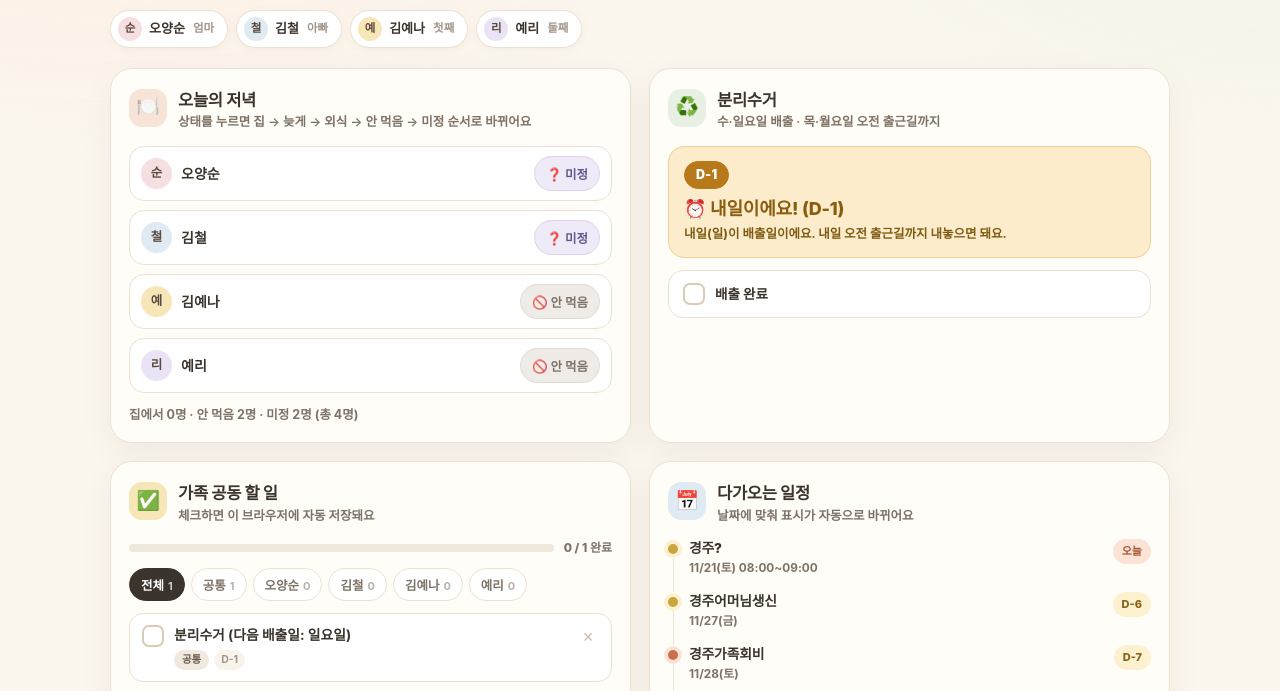
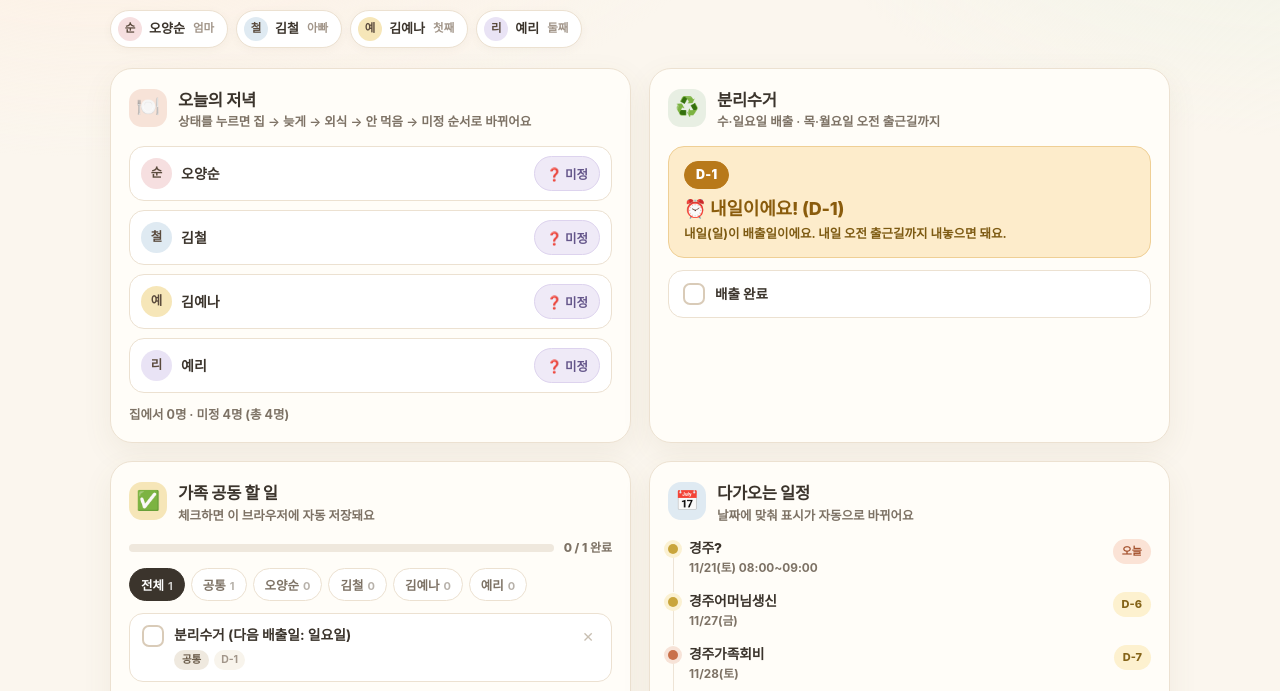
Before and after one commit to yena5789/family-dashboard, a plain HTML site: page index.html in a window 1280 px wide. Shown: the part 94-785 px from the top of the page. Drawn offline with Linux system fonts and the light colour scheme.

Commit message:
2026-11-22 아침 업데이트

```diff
--- a/index.html
+++ b/index.html
@@ -535,7 +535,7 @@
     { id: 'yena', name: '김예나', initial: '예', color: 'var(--butter)' },
     { id: 'eri', name: '예리', initial: '리', color: 'var(--lilac)' }
   ];
-  var dinnerDefault = { oh: 'unknown', kim: 'unknown', yena: 'skip', eri: 'skip' };
+  var dinnerDefault = { oh: 'unknown', kim: 'unknown', yena: 'unknown', eri: 'unknown' };
   var dinnerSaved = load(KEY.dinner + todayStr, null);
   var dinner = {};
   FAMILY.forEach(function (p) {
```
